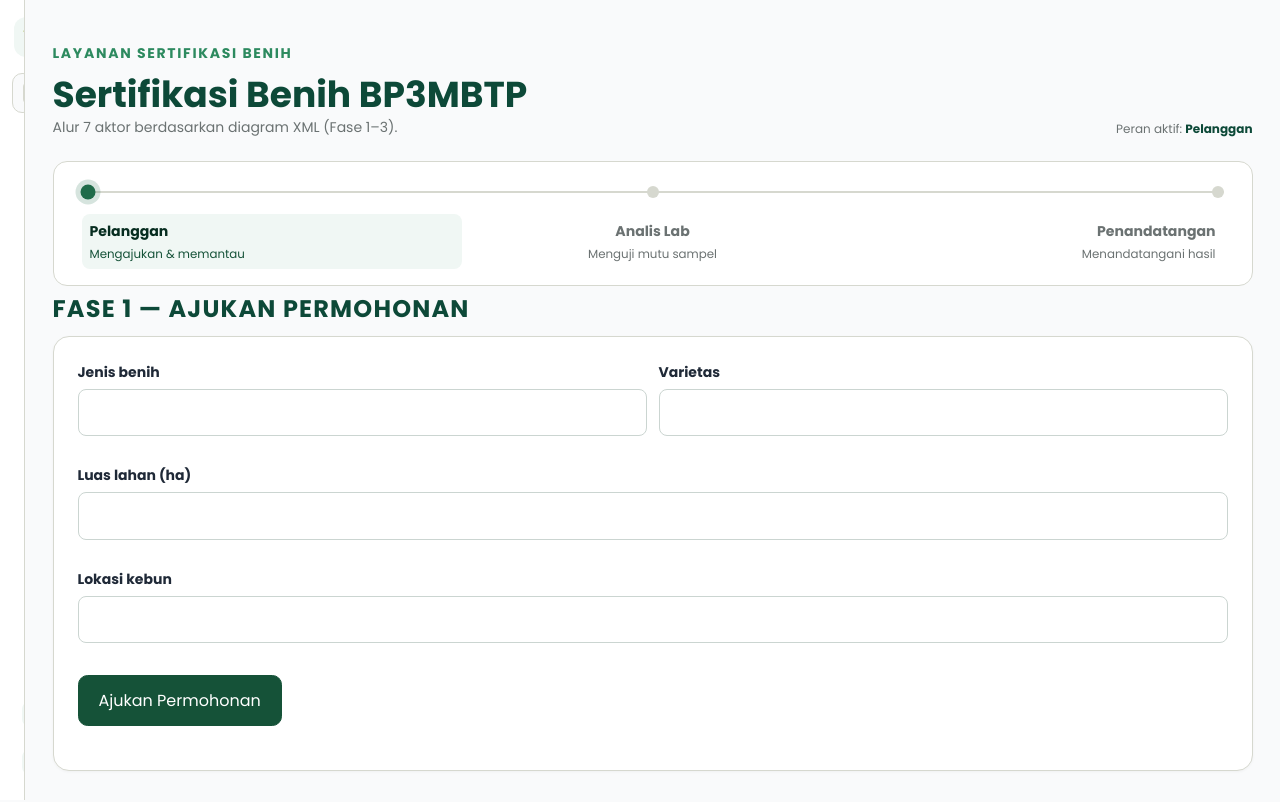
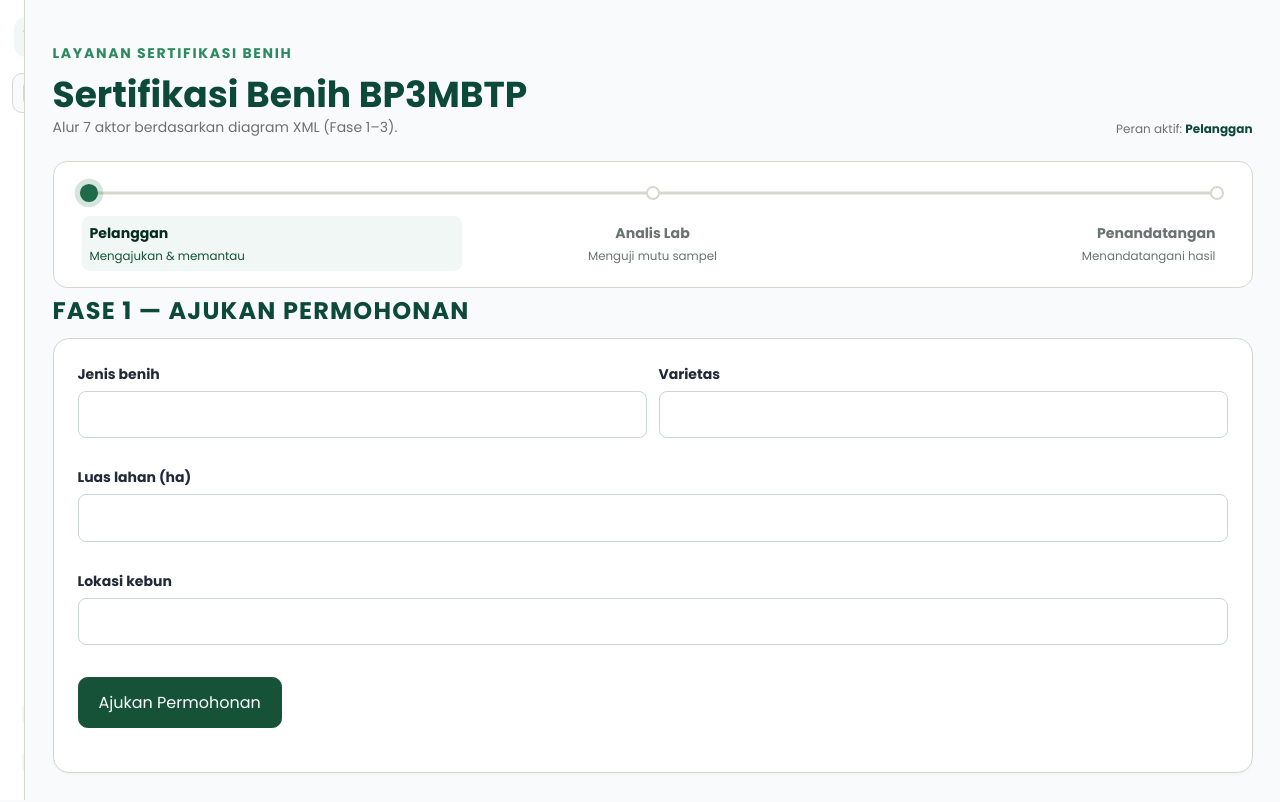
Before and after one commit to AmirulJusticia0507/sitani_DIY, a Next.js app in the folder frontend/: page /certification in a window 1280 px wide. Shown: the top 802 px of the page. Built offline with nearby package versions, Linux system fonts and the light colour scheme; no server answers.

Commit message:
Perjelas garis penghubung stepper sertifikasi (dot berada di atas garis, progres hijau ke titik aktif)

```diff
--- a/frontend/app/certification/page.tsx
+++ b/frontend/app/certification/page.tsx
@@ -191,6 +191,7 @@ export default function CertificationPage() {
               <span
                 className="stepper-jalur-isi"
                 style={{
+                  // Garis hijau berhenti di tengah titik aktif (seperti stepper umumnya).
                   width: `${(PERAN.findIndex((p) => p.id === role) / (PERAN.length - 1)) * 100}%`,
                 }}
               />
--- a/frontend/app/globals.css
+++ b/frontend/app/globals.css
@@ -1828,47 +1828,52 @@ a:hover {
   width: 100%;
 }
 
-/* Garis dasar dan garis progres menempati tepat 50% tinggi titik. */
+/* Garis penghubung: dasar abu-abu menghubungkan titik pertama hingga terakhir,
+   garis hijau (progres) dari kiri ke titik aktif. Titik berada tepat di atas garis. */
 .stepper-jalur::before,
 .stepper-jalur-isi {
   position: absolute;
+  top: 50%;
+  height: 3px;
+  transform: translateY(-50%);
+  border-radius: 999px;
+  content: "";
+  z-index: 1;
+}
+
+.stepper-jalur::before {
   left: 0;
-  top: 50%;
-  height: 2px;
-  transform: translateY(-50%);
-  border-radius: 2px;
-  content: "";
-}
-
-.stepper-jalur::before {
-  width: 100%;
+  right: 0;
   background: var(--color-sitani-border);
 }
 
 .stepper-jalur-isi {
+  left: 0;
   background: var(--color-sitani-green-600);
-  transition: width 0.5s ease;
-  z-index: 1;
+  transition: width 0.45s ease;
 }
 
 .stepper-titik {
   position: relative;
   z-index: 2;
-  width: 12px;
-  height: 12px;
+  width: 14px;
+  height: 14px;
   border-radius: 9999px;
-  background: var(--color-sitani-border);
-  transition: background 0.3s ease, box-shadow 0.3s ease, transform 0.3s ease;
+  background: var(--color-white);
+  border: 2px solid var(--color-sitani-border);
+  transition: border-color 0.3s ease, background 0.3s ease, box-shadow 0.3s ease, transform 0.3s ease;
 }
 
 .stepper-titik.is-selesai {
   background: var(--color-sitani-green-600);
+  border-color: var(--color-sitani-green-600);
 }
 
 .stepper-titik.is-aktif {
   background: var(--color-sitani-green-600);
+  border-color: var(--color-sitani-green-600);
   box-shadow: 0 0 0 4px rgba(31, 107, 73, 0.18);
-  transform: scale(1.25);
+  transform: scale(1.3);
 }
 
 .stepper-label-baris {
```
